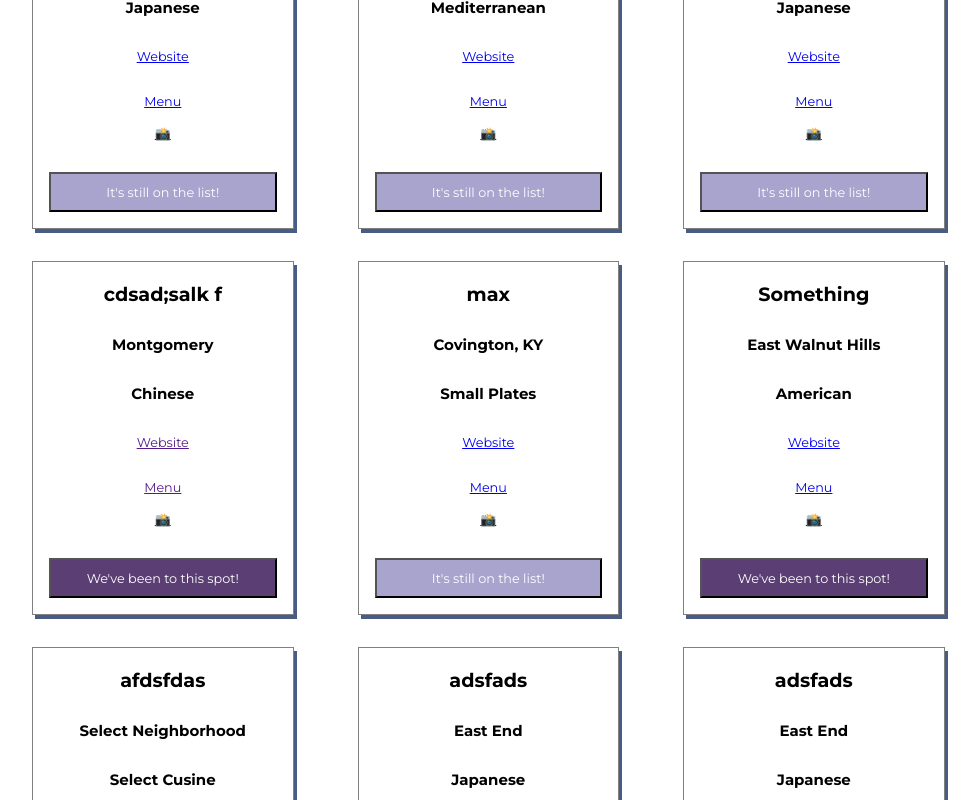
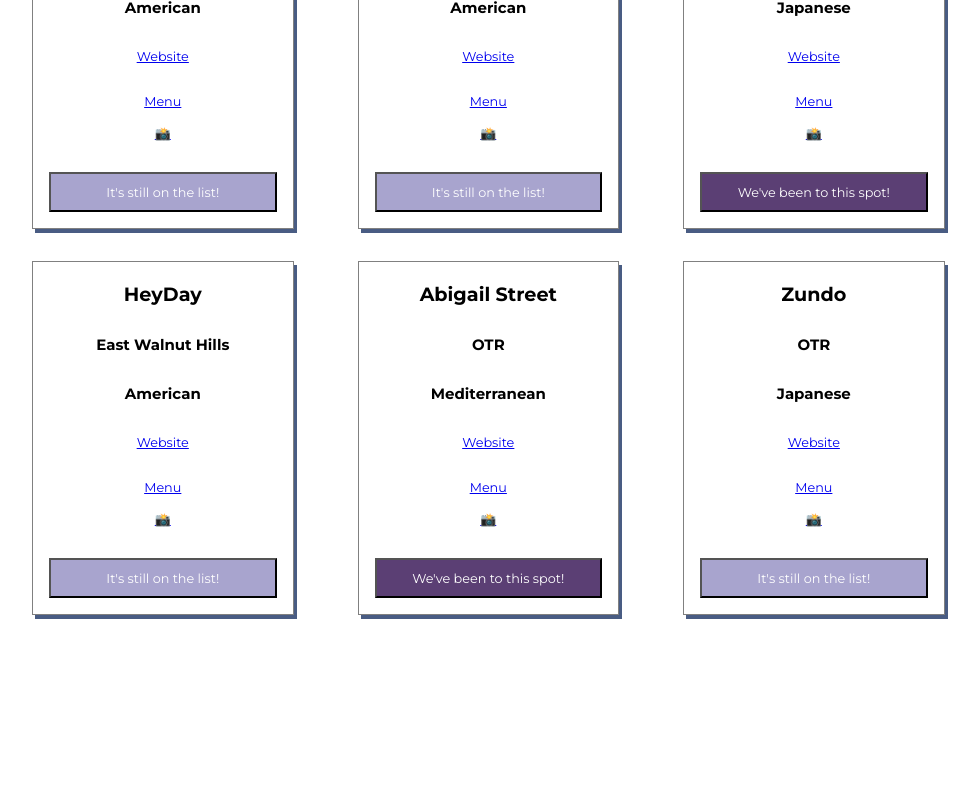
Before and after one commit to HannahChristmas/cincy-eats-react-phase-2, a React (Create React App) app: page /restaurants in a window 1280 px wide. Shown: the part 1200-2000 px from the top of the page, without its empty margins (8-987 px from the left). After the commit the page ends 1839 px from the top, so only its background shows below. Built offline with nearby package versions, Linux system fonts and the light colour scheme; data requests are answered from the project's data file.

Commit message:
Edit db.json
Add more restaurants to db.json

```diff
--- a/db.json
+++ b/db.json
@@ -61,94 +61,64 @@
       "visited": false
     },
     {
+      "name": "The Precinct",
+      "neighborhood": "East End",
+      "cuisine": "American",
+      "instagram": "https://www.instagram.com/jeffrubyculinary/",
+      "website": "https://www.jeffruby.com/precinct",
+      "menu": "https://www.jeffruby.com/precinct/menus",
+      "visited": false,
+      "id": 7
+    },
+    {
+      "name": "Hoppin' Vines",
+      "neighborhood": "Montgomery",
+      "cuisine": "American",
+      "instagram": "https://www.instagram.com/hoppinvines/",
+      "website": "https://www.hoppinvines.com/",
+      "menu": "https://www.hoppinvines.com/delicio-s-pizza",
+      "visited": false,
+      "id": 8
+    },
+    {
       "name": "YouYu",
       "neighborhood": "CBD",
       "cuisine": "Japanese",
       "instagram": "https://www.instagram.com/hardrock_cincinnati/",
       "website": "https://www.hardrockcasinocincinnati.com/dining/youyu",
       "menu": "https://www.hardrockcasinocincinnati.com/dining/youyu/youyu-menu",
-      "visited": false,
-      "id": 7
-    },
-    {
-      "name": "Another Resto",
-      "neighborhood": "East Walnut Hills",
-      "cuisine": "Mediterranean",
-      "instagram": "insty boy",
-      "website": "webby boy",
-      "menu": "menny boy ",
-      "visited": false,
-      "id": 8
-    },
-    {
-      "name": "Hannah Christmann",
-      "neighborhood": "Covington, KY",
-      "cuisine": "Japanese",
-      "instagram": "dafd",
-      "website": "'lkfs",
-      "menu": "dsaf",
-      "visited": false,
+      "visited": true,
       "id": 9
     },
     {
-      "name": "cdsad;salk f",
-      "neighborhood": "Montgomery",
-      "cuisine": "Chinese",
-      "instagram": "",
-      "website": "",
-      "menu": "",
-      "visited": true,
+      "name": "HeyDay",
+      "neighborhood": "East Walnut Hills",
+      "cuisine": "American",
+      "instagram": "https://www.instagram.com/heyday.cincy/?hl=en",
+      "website": "https://www.heyday.menu/",
+      "menu": "https://www.heyday.menu/",
+      "visited": false,
       "id": 10
     },
     {
-      "name": "max",
-      "neighborhood": "Covington, KY",
-      "cuisine": "Small Plates",
-      "instagram": "mlkm",
-      "website": "stlish",
-      "menu": "noooo",
-      "visited": false,
+      "name": "Abigail Street",
+      "neighborhood": "OTR",
+      "cuisine": "Mediterranean",
+      "instagram": "https://www.instagram.com/abigailwinebar/",
+      "website": "http://abigailstreet.com/",
+      "menu": "http://abigailstreet.com/food/",
+      "visited": true,
       "id": 11
     },
     {
-      "name": "Something",
-      "neighborhood": "East Walnut Hills",
-      "cuisine": "American",
-      "instagram": "dfasdd",
-      "website": "safd",
-      "menu": "dafsf",
-      "visited": "true",
+      "name": "Zundo",
+      "neighborhood": "OTR",
+      "cuisine": "Japanese",
+      "instagram": "https://www.instagram.com/zundoramen/?hl=en",
+      "website": "http://zundootr.com/",
+      "menu": "http://zundootr.com/",
+      "visited": false,
       "id": 12
-    },
-    {
-      "name": "afdsfdas",
-      "neighborhood": "Select Neighborhood",
-      "cuisine": "Select Cusine",
-      "instagram": "sadf",
-      "website": "fdsaf",
-      "menu": "asdfassadf",
-      "visited": "",
-      "id": 13
-    },
-    {
-      "name": "adsfads",
-      "neighborhood": "East End",
-      "cuisine": "Japanese",
-      "instagram": "adsfsda",
-      "website": "dsafds",
-      "menu": "adsfd",
-      "visited": "false",
-      "id": 14
-    },
-    {
-      "name": "adsfads",
-      "neighborhood": "East End",
-      "cuisine": "Japanese",
-      "instagram": "adsfsda",
-      "website": "dsafds",
-      "menu": "adsfd",
-      "visited": "false",
-      "id": 15
     }
   ]
 }
--- a/src/components/Home.js
+++ b/src/components/Home.js
@@ -13,12 +13,12 @@
     return<div className="home-div">
         <h1>About Us</h1>
         <p>Love Cincinnati? So do we. Use this app as a food-passport to keep track of your favorite spots. One of your favorites isn't on the list? Go ahead and add it!</p>
-        <img class="homeImages"src={red} alt={"red-egg-brunch"}/>
-        <img class="homeImages"src={pastry} alt={"pastry"}/>
-        <img class="homeImages"src={taco} alt={"taco"}/>
-        <img class="homeImages"src={egg} alt={"green-egg-brunch"}/>
-        <img class="homeImages"src={pavlova} alt={"pavlova"}/>
-        <img class="homeImages"src={empanada} alt={"empanada"}/>
+        <img className="homeImages"src={red} alt={"red-egg-brunch"}/>
+        <img className="homeImages"src={pastry} alt={"pastry"}/>
+        <img className="homeImages"src={taco} alt={"taco"}/>
+        <img className="homeImages"src={egg} alt={"green-egg-brunch"}/>
+        <img className="homeImages"src={pavlova} alt={"pavlova"}/>
+        <img className="homeImages"src={empanada} alt={"empanada"}/>
 
     </div>
 }
--- a/src/components/NewRestaurantForm.js
+++ b/src/components/NewRestaurantForm.js
@@ -54,6 +54,7 @@
             < option value="East End">East End</option>
             < option value="East Walnut Hills">East Walnut Hills</option>
             < option value="Montgomery">Montgomery</option>
+            < option value="OTR">OTR</option>
             < option value="Other">Other</option>
             </select>
             <br />
--- a/src/components/RestaurantPage.js
+++ b/src/components/RestaurantPage.js
@@ -1,8 +1,7 @@
 // import logo from './logo.svg';
 // import './App.css';
-import React, { useState, useEffect } from "react";
+import React, { useState } from "react";
 import RestaurantList from "./RestaurantList";
-import NewRestaurantForm from "./NewRestaurantForm";
 import SearchBar from "./SearchBar";
 
 
--- a/src/components/SearchBar.js
+++ b/src/components/SearchBar.js
@@ -19,6 +19,8 @@
             <option value="East End">East End</option>
             <option value="East Walnut Hills">East Walnut Hills</option>
             <option value="Montgomery">Montgomery</option>
+            <option value="OTR">OTR</option>
+
         </select>
         <select className={"dropdown-filter"} onChange={handleCuisineFilter}>
             <option value="Cuisine">Cuisine</option>
```
